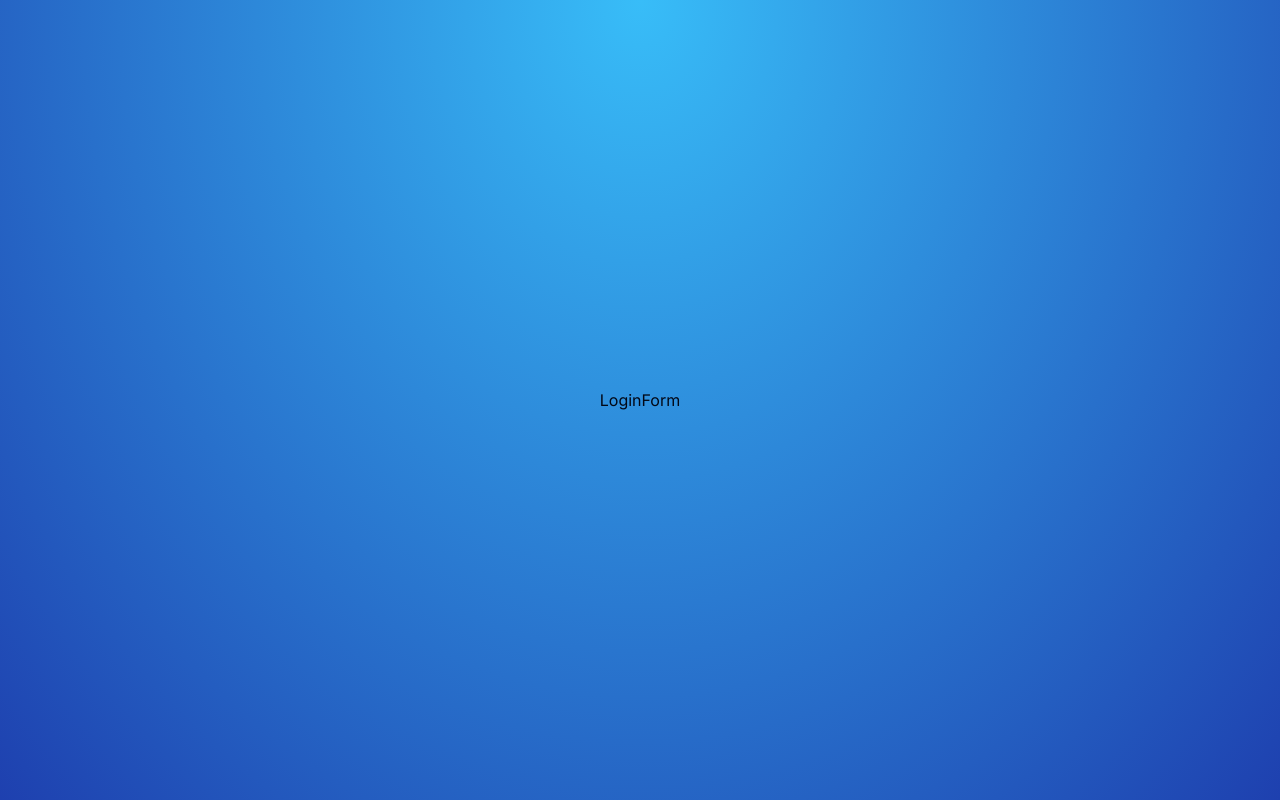
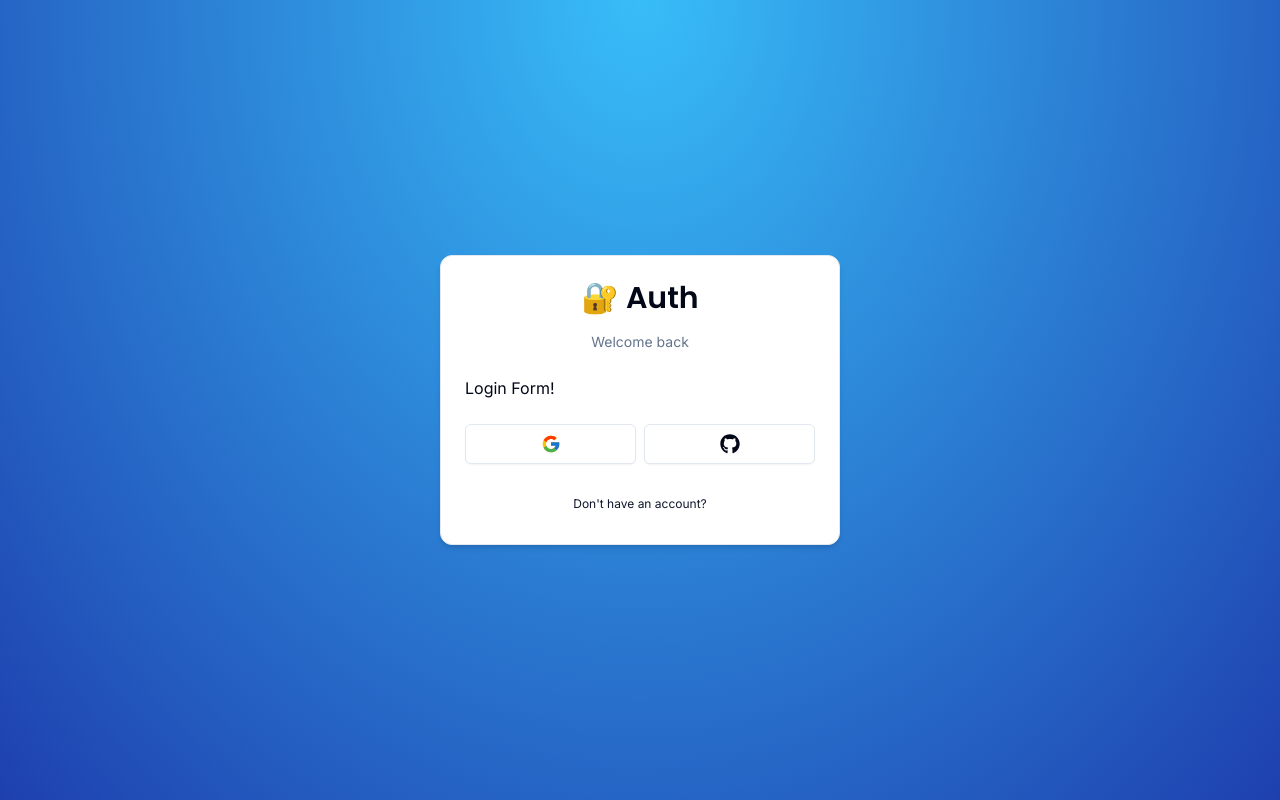
Before and after one commit to sanidhyy/next-auth, a Next.js app: page /auth/login in a window 1280 px wide. Built offline with nearby package versions, Linux system fonts and the light colour scheme.

Commit message:
card header and footer implemented

```diff
--- /dev/null
+++ b/components/auth/back-button.tsx
@@ -0,0 +1,16 @@
+import Link from "next/link";
+
+import { Button } from "@/components/ui/button";
+
+type BackButtonProps = {
+  label: string;
+  href: string;
+};
+
+export const BackButton = ({ label, href }: BackButtonProps) => {
+  return (
+    <Button variant="link" className="font-normal w-full" size="sm" asChild>
+      <Link href={href}>{label}</Link>
+    </Button>
+  );
+};
--- /dev/null
+++ b/components/auth/card-wrapper.tsx
@@ -0,0 +1,48 @@
+"use client";
+
+import {
+  Card,
+  CardContent,
+  CardFooter,
+  CardHeader,
+} from "@/components/ui/card";
+
+import { BackButton } from "./back-button";
+import { Header } from "./header";
+import { Social } from "./social";
+
+type CardWrapperProps = {
+  children: React.ReactNode;
+  headerLabel: string;
+  backButtonLabel: string;
+  backButtonHref: string;
+  showSocial?: boolean;
+};
+
+export const CardWrapper = ({
+  children,
+  headerLabel,
+  backButtonLabel,
+  backButtonHref,
+  showSocial,
+}: CardWrapperProps) => {
+  return (
+    <Card className="w-[400px] shadow-md">
+      <CardHeader>
+        <Header label={headerLabel} />
+      </CardHeader>
+
+      <CardContent>{children}</CardContent>
+
+      {showSocial && (
+        <CardFooter>
+          <Social />
+        </CardFooter>
+      )}
+
+      <CardFooter>
+        <BackButton label={backButtonLabel} href={backButtonHref} />
+      </CardFooter>
+    </Card>
+  );
+};
--- /dev/null
+++ b/components/auth/header.tsx
@@ -0,0 +1,22 @@
+import { Poppins } from "next/font/google";
+
+import { cn } from "@/lib/utils";
+
+const font = Poppins({
+  subsets: ["latin"],
+  weight: ["600"],
+});
+
+type HeaderProps = {
+  label: string;
+};
+
+export const Header = ({ label }: HeaderProps) => {
+  return (
+    <div className="w-full flex flex-col gap-y-4 items-center justify-center">
+      <h1 className={cn("text-3xl font-semibold", font.className)}>🔐 Auth</h1>
+
+      <p className="text-muted-foreground text-sm">{label}</p>
+    </div>
+  );
+};
--- a/components/auth/login-form.tsx
+++ b/components/auth/login-form.tsx
@@ -1,3 +1,14 @@
+import { CardWrapper } from "./card-wrapper";
+
 export const LoginForm = () => {
-  return <div>LoginForm</div>;
+  return (
+    <CardWrapper
+      headerLabel="Welcome back"
+      backButtonLabel="Don't have an account?"
+      backButtonHref="/auth/register"
+      showSocial
+    >
+      Login Form!
+    </CardWrapper>
+  );
 };
--- /dev/null
+++ b/components/auth/social.tsx
@@ -0,0 +1,19 @@
+"use client";
+
+import { FaGithub } from "react-icons/fa";
+import { FcGoogle } from "react-icons/fc";
+
+import { Button } from "@/components/ui/button";
+
+export const Social = () => {
+  return (
+    <div className="flex items-center w-full gap-x-2">
+      <Button size="lg" className="w-full" variant="outline" onClick={() => {}}>
+        <FcGoogle className="h-5 w-5" />
+      </Button>
+      <Button size="lg" className="w-full" variant="outline" onClick={() => {}}>
+        <FaGithub className="h-5 w-5" />
+      </Button>
+    </div>
+  );
+};
```
